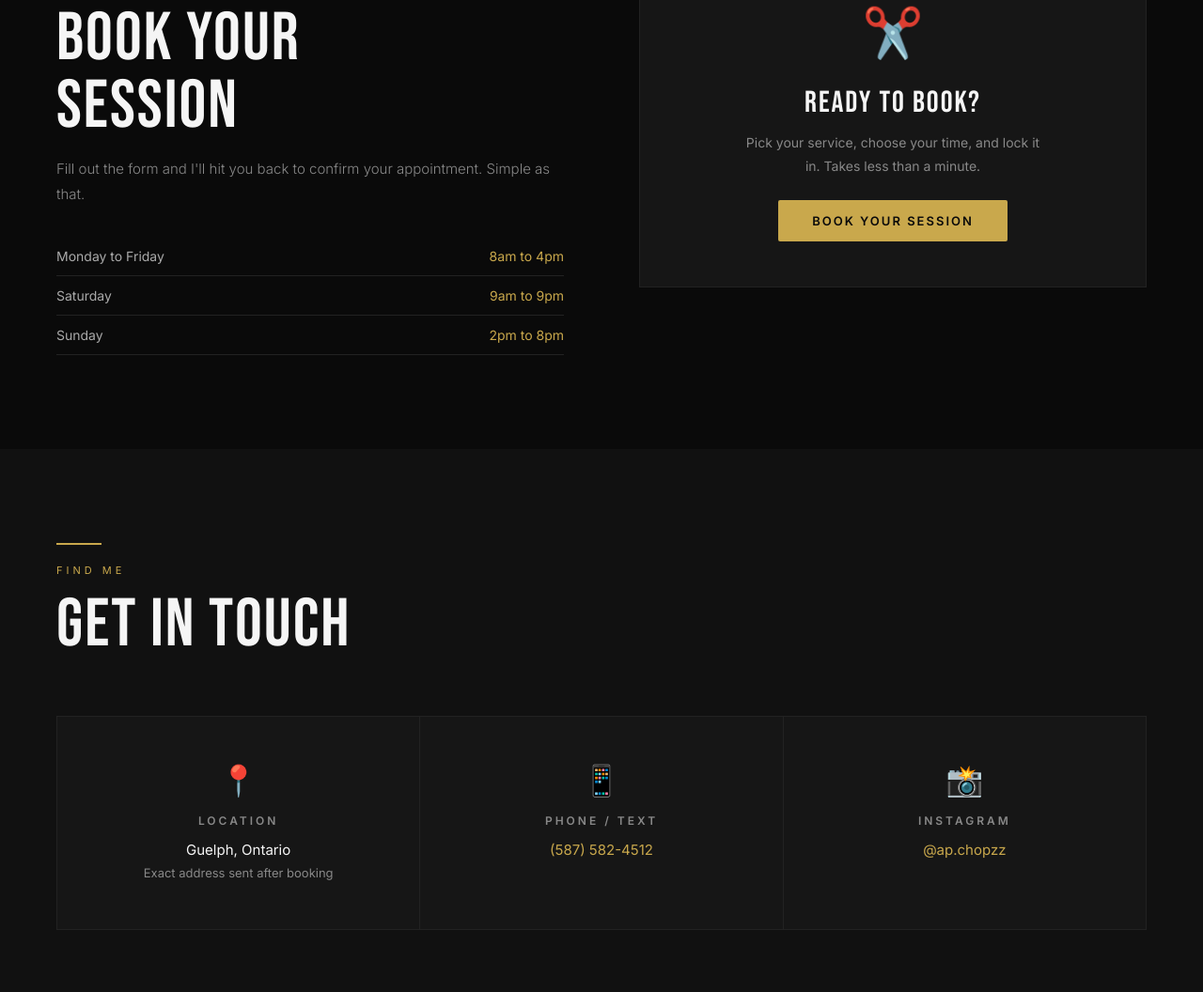
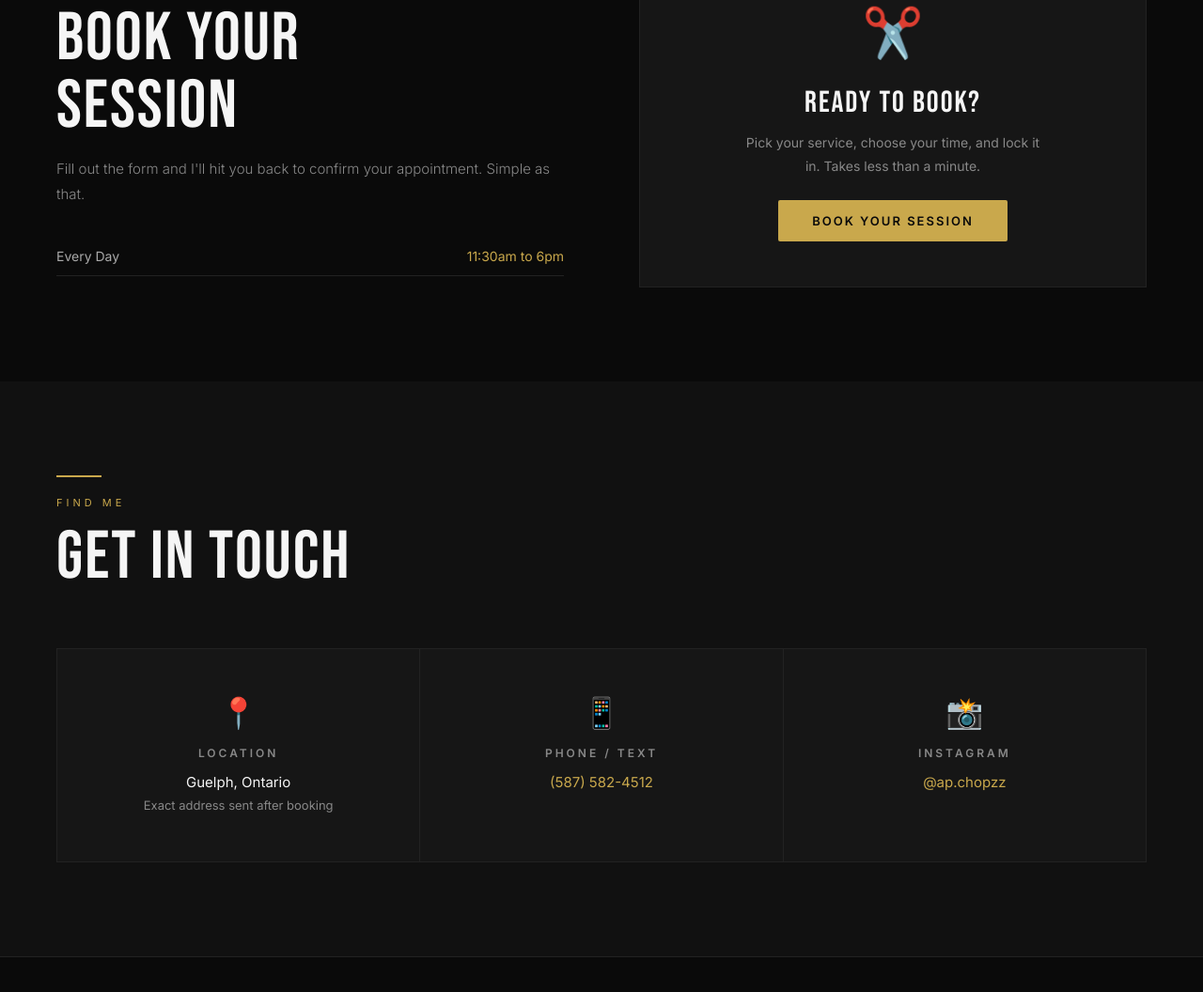
Before and after one commit to apchopzz/APchopz, a plain HTML site: page apchopz.html in a window 1280 px wide. Shown: the part 5959-7015 px from the top of the page at 94% size. Drawn offline with Linux system fonts and the light colour scheme.

Commit message:
Update apchopz.html

```diff
--- a/apchopz.html
+++ b/apchopz.html
@@ -1012,9 +1012,7 @@
         <div class="section-title">Book Your<br>Session</div>
         <p>Fill out the form and I'll hit you back to confirm your appointment. Simple as that.</p>
         <ul class="hours-list">
-          <li><span>Monday to Friday</span><span>8am to 4pm</span></li>
-          <li><span>Saturday</span><span>9am to 9pm</span></li>
-          <li><span>Sunday</span><span>2pm to 8pm</span></li>
+          <li><span>Every Day</span><span>11:30am to 6pm</span></li>
         </ul>
       </div>
       <div class="booking-form" style="display:flex;flex-direction:column;justify-content:center;align-items:center;text-align:center;min-height:320px;gap:24px;">
```
